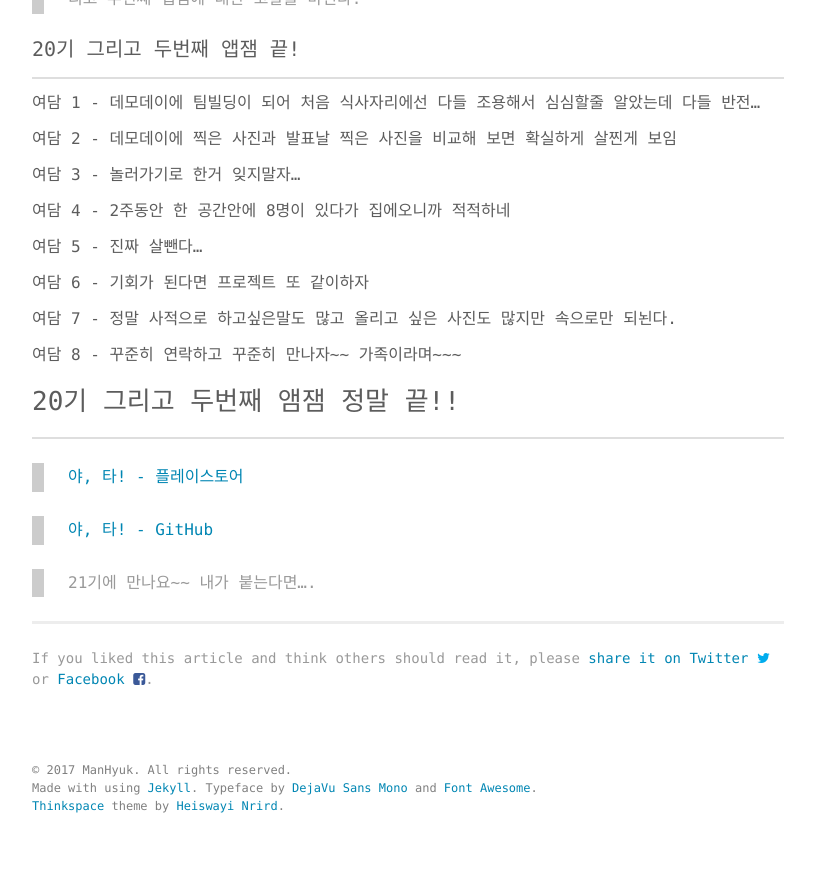
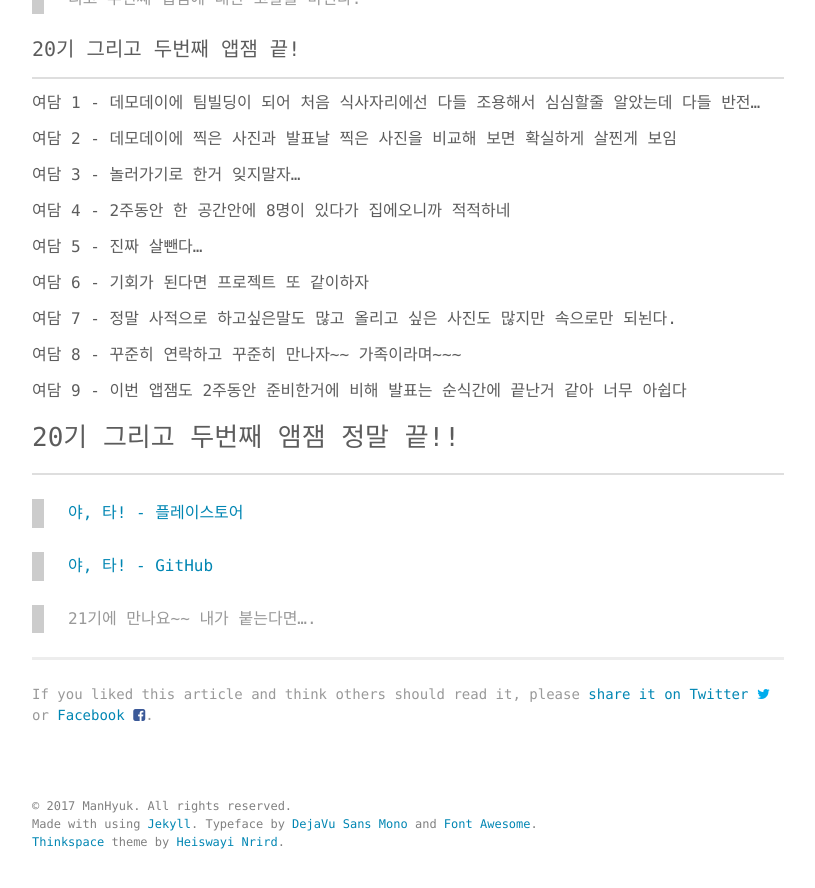
Before and after one commit to ManHyuk/ManHyuk.github.io, a Jekyll site: the page built from _posts/2017-07-09-2nd-appjam.md, in a window 1280 px wide and 900 px high, scrolled down 3477 px. Shown: the top 888 px of the window, without its empty margins (232-1047 px from the left). Built offline with Jekyll 4.4.1, drawn with Linux system fonts in a browser that asks for light colours; before the commit the page ends 4341 px from its top, so only the background shows below that.

Commit message:
add appjam.md ps

```diff
--- a/_posts/2017-07-09-2nd-appjam.md
+++ b/_posts/2017-07-09-2nd-appjam.md
@@ -104,6 +104,7 @@ keywords: ""
 
 여담 8 - 꾸준히 연락하고 꾸준히 만나자~~ 가족이라며~~~
 
+여담 9 - 이번 앱잼도 2주동안 준비한거에 비해 발표는 순식간에 끝난거 같아 너무 아쉽다
 
 ## 20기 그리고 두번째 앰잼 정말 끝!!
 
```
